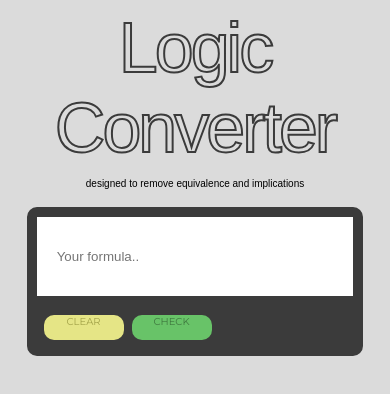
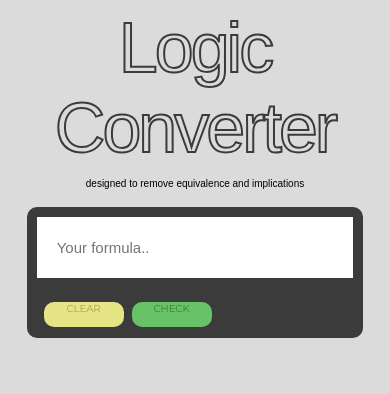
Before and after one commit to Dancikowski/Smart-Logic-Converter, a plain HTML site: page index.html in a window 390 px wide. Drawn offline with Linux system fonts and the light colour scheme; a web font is replaced by a local one.

Commit message:
Update style.css

```diff
--- a/style/style.css
+++ b/style/style.css
@@ -231,10 +231,10 @@ li {
 
     input[type=text] {
         width: 100%;
-        padding: 32px 20px;
+        padding: 22px 20px;
         margin: 8px 0;
         display: inline-block;
-
+        font-size: 15px;
         box-sizing: border-box;
         border-radius: 10px;
         border: 10px solid #3b3b3b;
```
